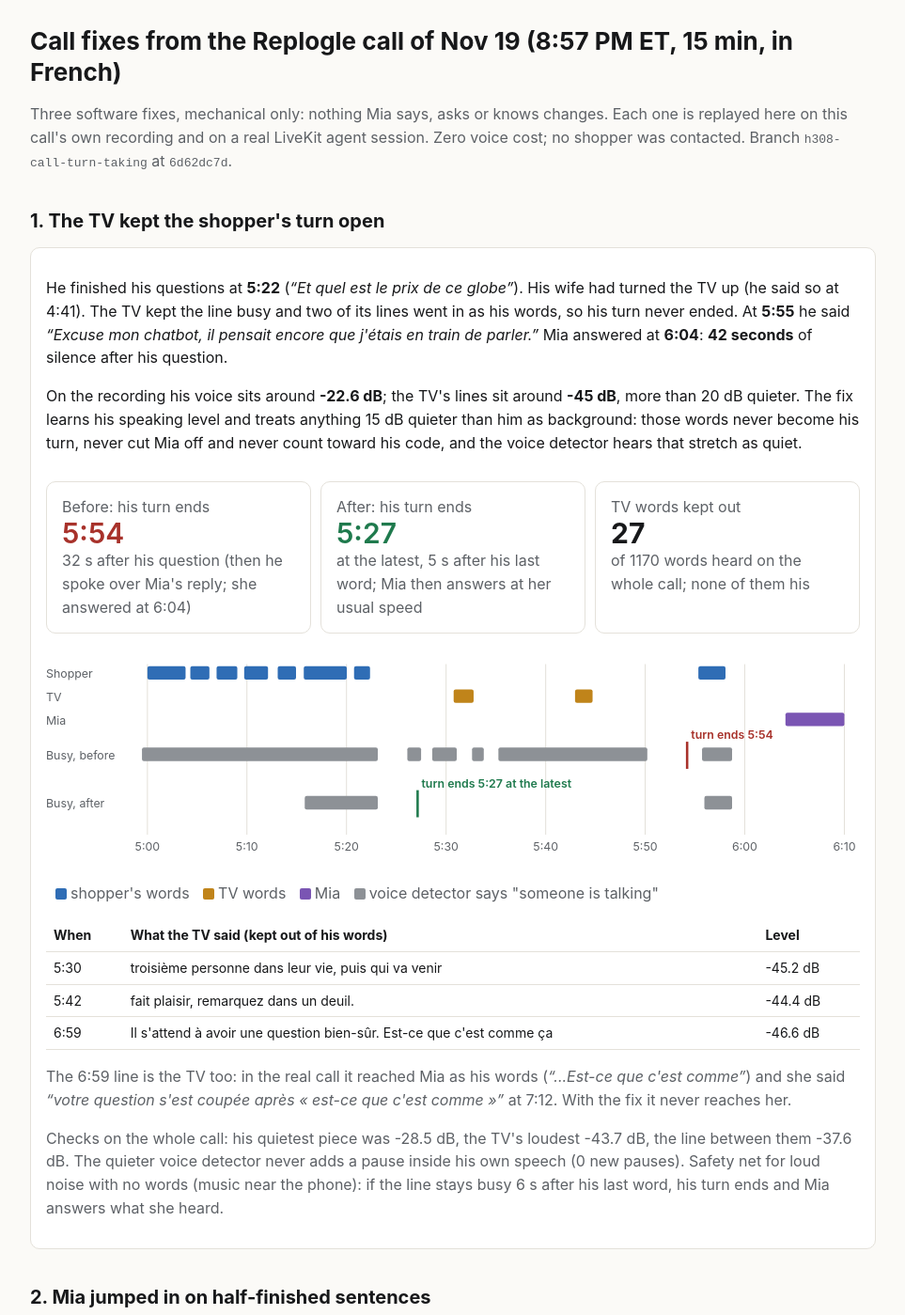
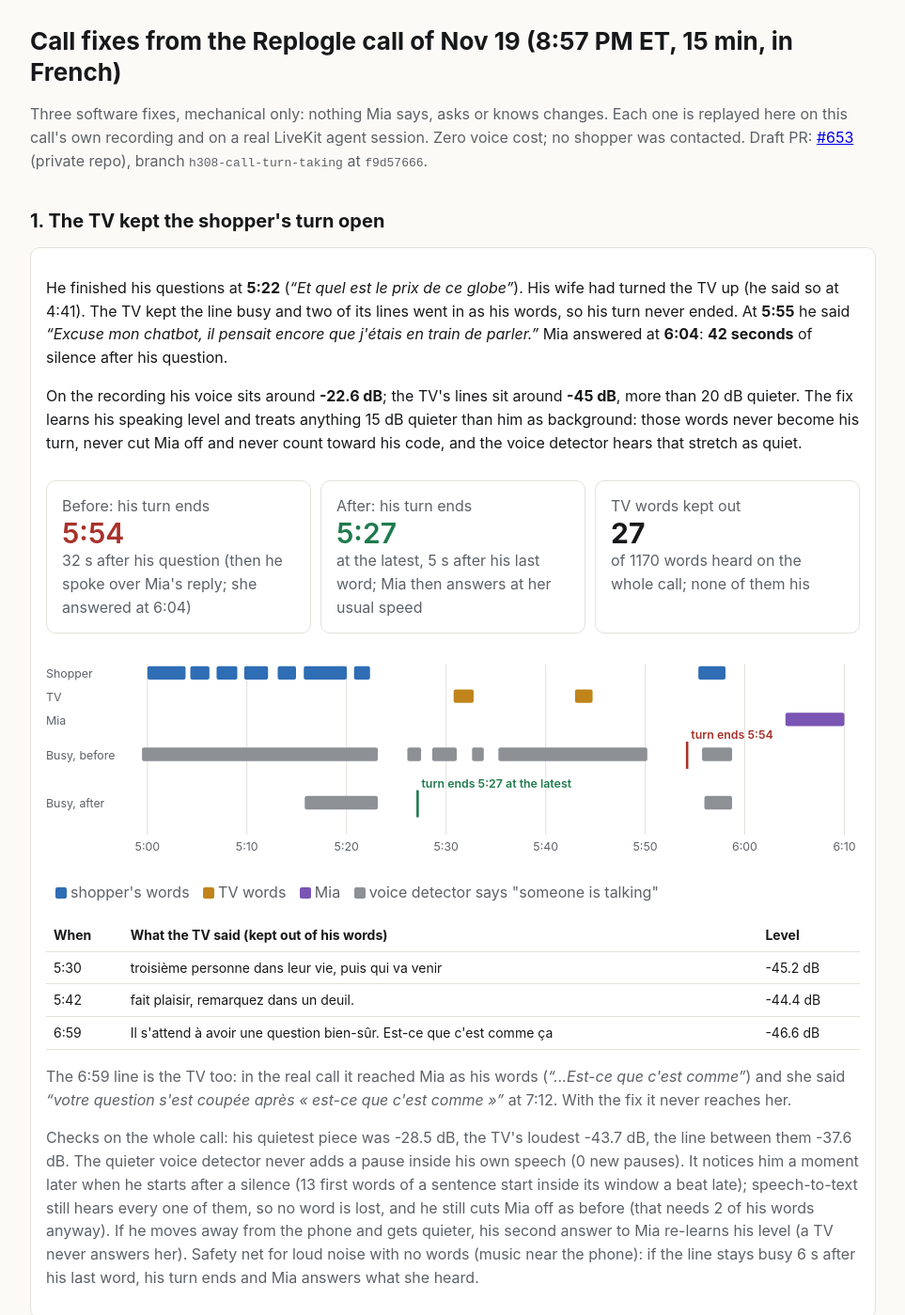
Before and after one commit to qysj9qcnkf-rgb/scout-h308-proof, a plain HTML site: page index.html in a window 1280 px wide. Shown: the top 1399 px of the page at 94% size, without its empty margins (158-1121 px from the left). Drawn offline with Linux system fonts and the light colour scheme.

Commit message:
H308 proof: check 1 fixes

```diff
--- a/index.html
+++ b/index.html
@@ -15,7 +15,7 @@ svg{width:100%;min-width:640px;height:auto} .his{fill:var(--his)} .tv{fill:var(-
 </style></head><body><main>
 <h1>Call fixes from the Replogle call of Nov 19 (8:57 PM ET, 15 min, in French)</h1>
 <p class=sub>Three software fixes, mechanical only: nothing Mia says, asks or knows changes. Each one is replayed here on this call's
-own recording and on a real LiveKit agent session. Zero voice cost; no shopper was contacted. Branch <code>h308-call-turn-taking</code> at <code>6d62dc7d</code>.</p>
+own recording and on a real LiveKit agent session. Zero voice cost; no shopper was contacted. Draft PR: <a href="https://github.com/qysj9qcnkf-rgb/Customer-Research/pull/653">#653</a> (private repo), branch <code>h308-call-turn-taking</code> at <code>f9d57666</code>.</p>
 
 <h2>1. The TV kept the shopper's turn open</h2>
 <div class=card>
@@ -49,7 +49,10 @@ never cut Mia off and never count toward his code, and the voice detector hears
 <p class=sub>The 6:59 line is the TV too: in the real call it reached Mia as his words (<q>...Est-ce que c'est comme</q>) and she said
 <q>votre question s'est coupée après « est-ce que c'est comme »</q> at 7:12. With the fix it never reaches her.</p>
 <p class=sub>Checks on the whole call: his quietest piece was -28.5 dB, the TV's loudest -43.7 dB, the line between them -37.6 dB.
-The quieter voice detector never adds a pause inside his own speech (0 new pauses). Safety net for loud noise with no words
+The quieter voice detector never adds a pause inside his own speech (0 new pauses). It notices him a moment later
+when he starts after a silence (13 first words of a sentence start inside its window a beat late); speech-to-text still hears every
+one of them, so no word is lost, and he still cuts Mia off as before (that needs 2 of his words anyway). If he moves away from the
+phone and gets quieter, his second answer to Mia re-learns his level (a TV never answers her). Safety net for loud noise with no words
 (music near the phone): if the line stays busy 6 s after his last word, his turn ends and Mia answers what she heard.</p>
 </div>
 
@@ -72,7 +75,7 @@ fragment with a new question. Now a turn that stops mid-sentence (a trailing com
 <div class=card>
 <p>At 14:12 she closed: <q>pour tout ce que vous m&#x27;avez partagé, votre code s&#x27;affiche à l&#x27;écran. Au revoir!</q> At 14:26 she spoke again: <q>Votre code est maintenant à l&#x27;écran. Si vous avez d&#x27;autres questions sur le globe Atlas, je suis là.</q>
 Her closing answer had also asked for a tool (the word-count check), and LiveKit spoke the tool's follow-up after the goodbye;
-the old guard tried to stop it but was refused because the closing line can't be interrupted. Now anything after the goodbye is stopped by force.</p>
+the old guard tried to stop it but was refused because the closing line can't be interrupted. Now anything after the goodbye is stopped by force; when the code bar is met, her one closing line counts as the goodbye whatever its words.</p>
 <table><tr><th>Real LiveKit session, the call's real lines</th><th>What Mia says</th></tr>
 <tr><td>Before</td><td class=bad>Très pratique : l&#x27;IA pour cibler les prix, puis comparer le total avec les frais. Merci beaucoup pour tout ce que vous m&#x27;avez partagé, votre code s&#x27;affiche à l&#x27;écran. Au revoir!<br>Votre code est maintenant à l&#x27;écran. Si vous avez d&#x27;autres questions sur le globe Atlas, je suis là.</td></tr>
 <tr><td>After</td><td class=ok>Très pratique : l&#x27;IA pour cibler les prix, puis comparer le total avec les frais. Merci beaucoup pour tout ce que vous m&#x27;avez partagé, votre code s&#x27;affiche à l&#x27;écran. Au revoir!</td></tr></table>
```
